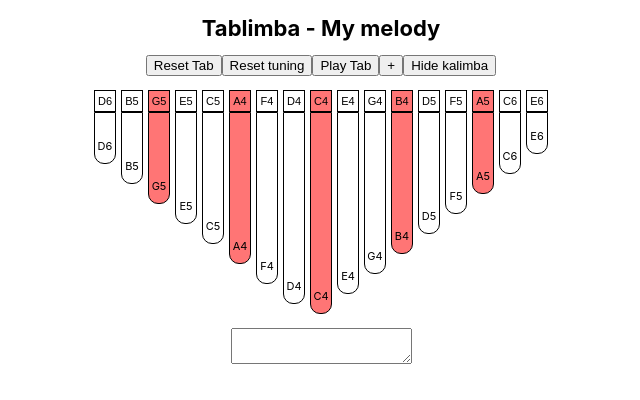
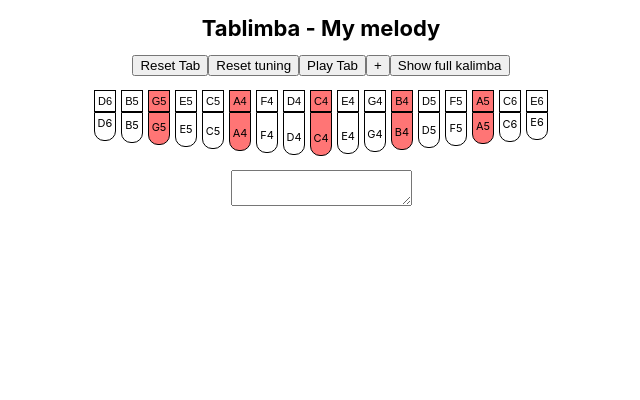
Before and after one commit to TheEssenceSeeker/tablimba, a React (Create React App) app: page / in a window 1280 px wide. Shown: the top 400 px of the page, without its empty margins (319-959 px from the left). Built offline with nearby package versions, Linux system fonts and the light colour scheme.

Commit message:
Hiding kalimba changed to minimizing

```diff
--- a/src/components/Kalimba.js
+++ b/src/components/Kalimba.js
@@ -2,7 +2,7 @@
 import Key from "./Key";
 
 const Kalimba = props => {
-    const {tuning, onPlayNote, highlightedNotes, onKeyRtClick, hidden = false} = props
+    const {tuning, onPlayNote, highlightedNotes, onKeyRtClick, minimized = true} = props
 
     const renderKeys = (tuning, minH, heightStep) => {
         let height = minH
@@ -21,9 +21,9 @@
     }
 
     return (
-        <div className={`kalimba-row${hidden ? ' hidden' : ''}`} >
+        <div className='kalimba-row' >
             {
-                renderKeys(tuning, 20, 20)
+                renderKeys(tuning, minimized ? 15 : 20, minimized ? 2 : 20)
             }
         </div>
     )
--- a/src/components/Tablimba.js
+++ b/src/components/Tablimba.js
@@ -11,7 +11,7 @@
     const [tab, setTab] = useState(initialTab)
     const [tabName, setTabName] = useState('My melody')
     const [highlightedNotes, setHighlightedNotes] = useState([2, 5, 8, 11, 14])
-    const [isKalimbaVisible, setIsKalimbaVisible] = useState(true)
+    const [isKalimbaMinimized, setIsKalimbaMinimized] = useState(true)
 
     const addNote = note => {
         playNote(note)
@@ -70,7 +70,7 @@
         setTuning(props.tuning)
     }
     const toggleKalimba = () => {
-        setIsKalimbaVisible(prevState => !prevState)
+        setIsKalimbaMinimized(prevState => !prevState)
     }
 
     return (
@@ -81,7 +81,7 @@
                 <button onClick={resetTuning}>Reset tuning</button>
                 <button onClick={playMelody} >Play Tab</button>
                 <button onClick={addPause} >+</button>
-                <button onClick={toggleKalimba}>{isKalimbaVisible ? 'Hide' : 'Show'} kalimba</button>
+                <button onClick={toggleKalimba}>{!isKalimbaMinimized ? 'Minimize' : 'Show full'} kalimba</button>
             </div>
 
             <br/>
@@ -99,7 +99,7 @@
             </div>
             <Tab tab={tab} tuning={tuning} highlightedNotes={highlightedNotes} editNote={editNote} deleteRow={deleteRow} insertRow={insertRow}></Tab>
             <Kalimba tuning={tuning} onPlayNote={addNote} highlightedNotes={highlightedNotes} onKeyRtClick={toggleHighlight}
-                     hidden={!isKalimbaVisible}
+                     minimized={isKalimbaMinimized}
             />
             <br/>
             <div className="kalimba-row">
```
